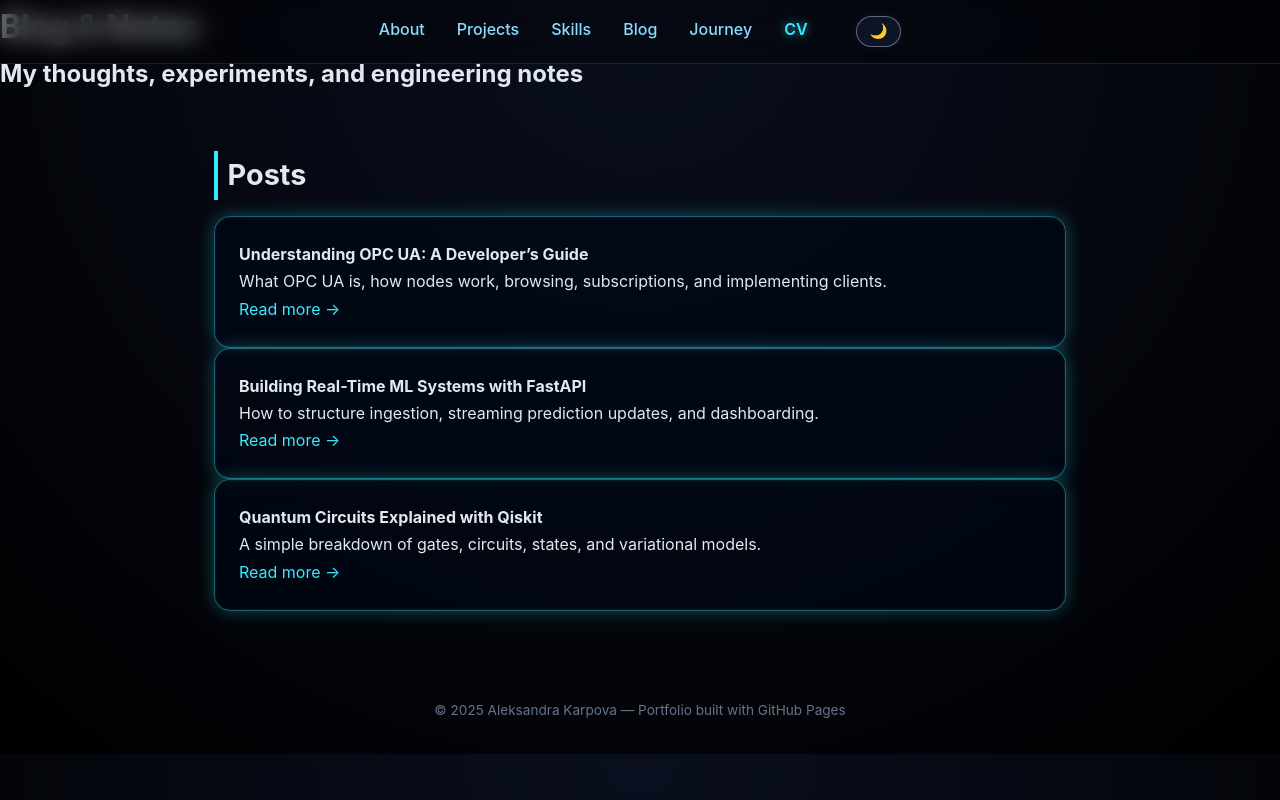
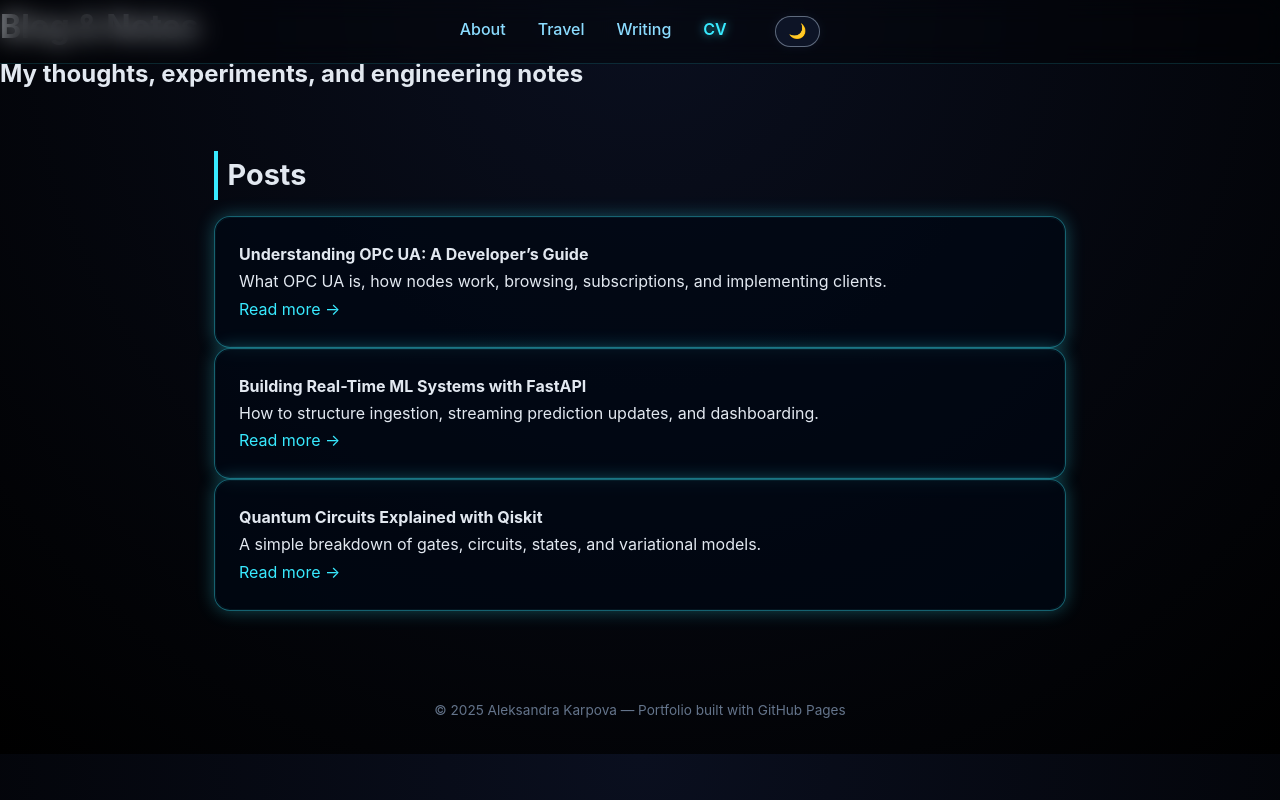
Before and after one commit to alexaK88/alexaK88.github.io, a plain HTML site: page blog.html in a window 1280 px wide. Drawn offline with Linux system fonts and the light colour scheme.

Commit message:
Update blog.html

```diff
--- a/blog.html
+++ b/blog.html
@@ -13,10 +13,8 @@
 <!-- NAVBAR -->
 <nav class="navbar">
   <a href="index.html#about">About</a>
-  <a href="index.html#projects">Projects</a>
-  <a href="index.html#skills">Skills</a>
-  <a href="blog.html">Blog</a>
-  <a href="journey.html">Journey</a>
+  <a href="/travel/">Travel</a>
+  <a href="/writing/">Writing</a>
   <a href="cv.pdf" download class="nav-cv">CV</a>
   <button id="theme-toggle" class="theme-toggle">🌙</button>
 </nav>
```
